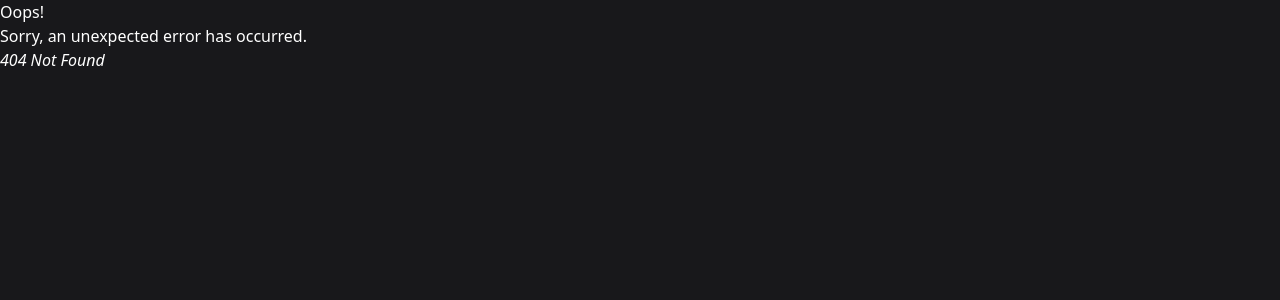
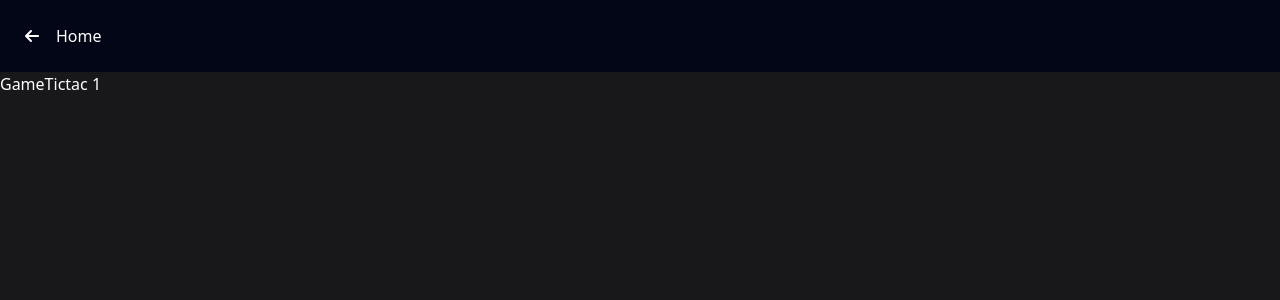
Before and after one commit to alexbgh1/multi-games, a React (Vite) app: page /multiple-games/juego-2 in a window 1280 px wide. Before the commit this address had no page. Shown: the top 300 px of the page. Built offline with nearby package versions, Linux system fonts and the light colour scheme.

Commit message:
Fix routing childrens & conditionals to render App and Outlet

```diff
--- a/public/data/games.json
+++ b/public/data/games.json
@@ -1,7 +1,7 @@
 [
   {
     "nombre": "Juego-1",
-    "link": "/juego-1",
+    "link": "/tic-tac",
     "className": "bg-blue-700 lg:col-span-4 col-span-5 relative backdrop-blur-md border border-black/10 shadow-inner shadow-white/10 overflow-hidden"
   },
   {
--- /dev/null
+++ b/src/components/icons/index.tsx
@@ -0,0 +1,7 @@
+const ArrowLeftIcon = (props: { className: string }) => (
+  <svg xmlns="http://www.w3.org/2000/svg" height="16" width="14" viewBox="0 0 448 512" {...props}>
+    <path d="M9.4 233.4c-12.5 12.5-12.5 32.8 0 45.3l160 160c12.5 12.5 32.8 12.5 45.3 0s12.5-32.8 0-45.3L109.2 288 416 288c17.7 0 32-14.3 32-32s-14.3-32-32-32l-306.7 0L214.6 118.6c12.5-12.5 12.5-32.8 0-45.3s-32.8-12.5-45.3 0l-160 160z" />
+  </svg>
+);
+
+export { ArrowLeftIcon };
--- a/src/routes/home/App.tsx
+++ b/src/routes/home/App.tsx
@@ -1,42 +1,17 @@
-// React
-import { useRef } from "react";
 // Components
-import GameCard from "../../components/GameCard";
-// Hooks
-import { useGames } from "../../hooks/useGames";
+import MainContent from "./MainContent";
+import NavOutlet from "./NavOutlet";
+// Routing
+import { useLocation } from "react-router-dom";
+// Utils
+import { resolvePath } from "../../utils";
 
 function App() {
-  const { games } = useGames();
-  const wrapperRef = useRef<HTMLDivElement>(null);
+  const location = useLocation();
 
-  function handleMouseMove(e: React.MouseEvent) {
-    const wrapper = wrapperRef.current;
-    const cards = wrapper?.querySelectorAll(".card");
-
-    cards?.forEach((card) => {
-      const rect = card.getBoundingClientRect();
-      const x = e.clientX - rect.left;
-      const y = e.clientY - rect.top;
-
-      if (card instanceof HTMLElement) {
-        card.style.setProperty("--x", `${x}px`);
-        card.style.setProperty("--y", `${y}px`);
-      }
-    });
-  }
-  return (
-    <main>
-      <section
-        ref={wrapperRef}
-        onMouseMove={handleMouseMove}
-        className="cards w-full max-w-[1400px] grid lg:grid-cols-10 auto-rows-[20rem] gap-4 mx-auto p-6 md:p-12 lg:p-16"
-      >
-        {games.map((game) => (
-          <GameCard key={game.nombre} game={game} />
-        ))}
-      </section>
-    </main>
-  );
+  // Condición para mostrar la sección de juegos solo en la ruta principal
+  const showGamesSection = location.pathname === resolvePath("/");
+  return <>{showGamesSection ? <MainContent /> : <NavOutlet />}</>;
 }
 
 export default App;
--- /dev/null
+++ b/src/routes/home/MainContent.tsx
@@ -0,0 +1,41 @@
+// React
+import { useRef } from "react";
+// Components
+import GameCard from "../../components/GameCard";
+// Hooks
+import { useGames } from "../../hooks/useGames";
+const MainContent = () => {
+  const { games } = useGames();
+  const wrapperRef = useRef<HTMLDivElement>(null);
+
+  function handleMouseMove(e: React.MouseEvent) {
+    const wrapper = wrapperRef.current;
+    const cards = wrapper?.querySelectorAll(".card");
+
+    cards?.forEach((card) => {
+      const rect = card.getBoundingClientRect();
+      const x = e.clientX - rect.left;
+      const y = e.clientY - rect.top;
+
+      if (card instanceof HTMLElement) {
+        card.style.setProperty("--x", `${x}px`);
+        card.style.setProperty("--y", `${y}px`);
+      }
+    });
+  }
+  return (
+    <main>
+      <section
+        ref={wrapperRef}
+        onMouseMove={handleMouseMove}
+        className="cards w-full max-w-[1400px] grid lg:grid-cols-10 auto-rows-[20rem] gap-4 mx-auto p-6 md:p-12 lg:p-16"
+      >
+        {games.map((game) => (
+          <GameCard key={game.nombre} game={game} />
+        ))}
+      </section>
+    </main>
+  );
+};
+
+export default MainContent;
--- /dev/null
+++ b/src/routes/home/NavOutlet.tsx
@@ -0,0 +1,24 @@
+// Routing
+import { Outlet, Link } from "react-router-dom";
+// Utils
+import { resolvePath } from "../../utils";
+import { ArrowLeftIcon } from "../../components/icons";
+
+const NavOutlet = () => {
+  return (
+    <>
+      <nav className="flex p-6 bg-slate-950">
+        <Link
+          className="flex items-center gap-4 [&>svg]:hover:fill-slate-200 hover:text-slate-200"
+          to={resolvePath("/")}
+        >
+          <ArrowLeftIcon className="fill-white w-4 h-4 after:w-full" />
+          <span>Home</span>
+        </Link>
+      </nav>
+      <Outlet />
+    </>
+  );
+};
+
+export default NavOutlet;
--- /dev/null
+++ b/src/routes/juego-1/GameTictac.tsx
@@ -0,0 +1,5 @@
+const GameTictac = () => {
+  return <div>GameTictac 1</div>;
+};
+
+export default GameTictac;
```
Also changed, not shown: src/routes/router.tsx (+8 -3 lines).
